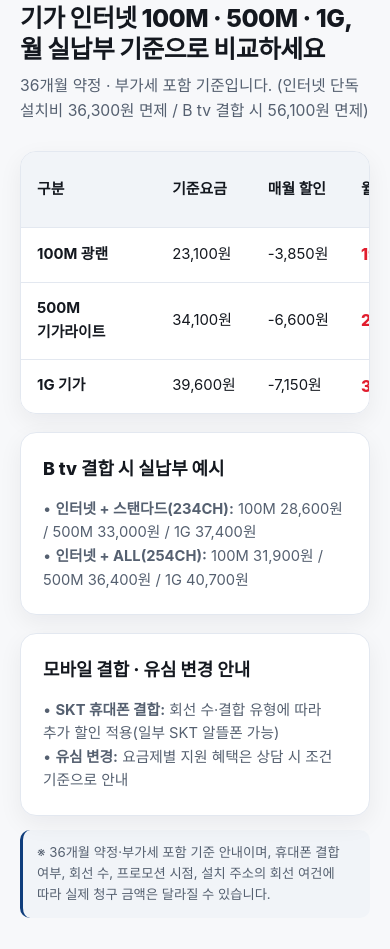
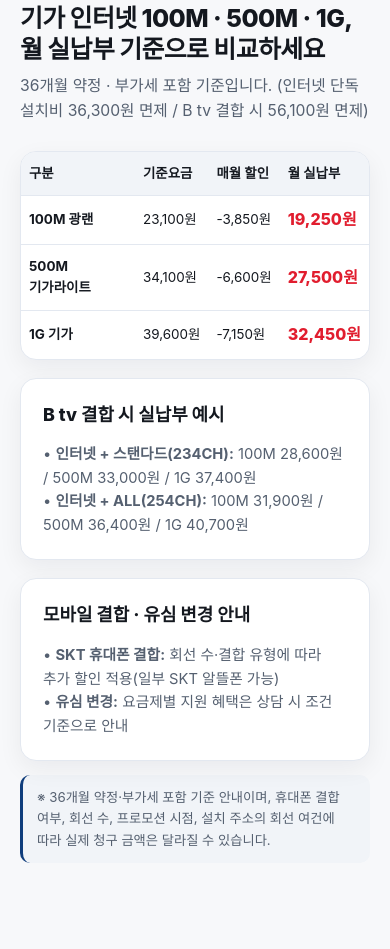
Before and after one commit to sk-total/SK, a plain HTML site: page index.html in a window 390 px wide. Shown: the part 4034-4983 px from the top of the page. Drawn offline with Linux system fonts and the light colour scheme.

Commit message:
모바일 최적화: 제품 이미지 비율 유지, CTA 세로 배치, 요금표 폭 맞춤, 한글 줄바꿈·태그 정렬 정리

```diff
--- a/index.html
+++ b/index.html
@@ -577,6 +577,10 @@
     @media (max-width: 600px) {
       .hero .cta-row .btn { flex: 1 1 100%; }
       .contact-box .cta-row { flex-direction: column; align-items: stretch; }
+      /* let the price table fit a phone without sideways scrolling */
+      table { min-width: 0; font-size: 0.84rem; }
+      th, td { padding: 11px 8px; }
+      th:nth-child(5), td:nth-child(5) { display: none; }
     }
   </style>
 </head>
```
